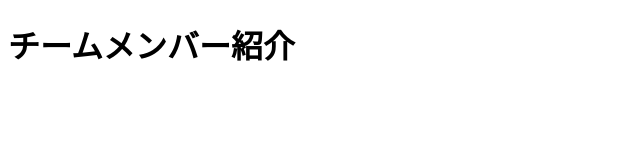
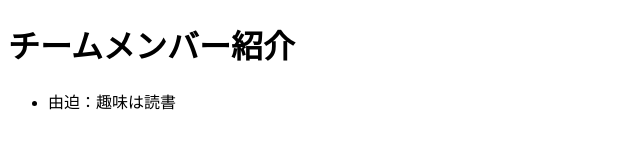
Before and after one commit to tana-kazu0125/test0123, a plain HTML site: page index.html in a window 1280 px wide. Shown: the whole page, without its empty margins (0-640 px from the left). Drawn offline with Linux system fonts and the light colour scheme.

```diff
--- a/index.html
+++ b/index.html
@@ -7,6 +7,7 @@
     <h1>チームメンバー紹介</h1>
     <ul>
         <!--メンバー紹介をここに追加-->
+        <li>由迫：趣味は読書</li>
     </ul>
 </body>
 </html>
```
